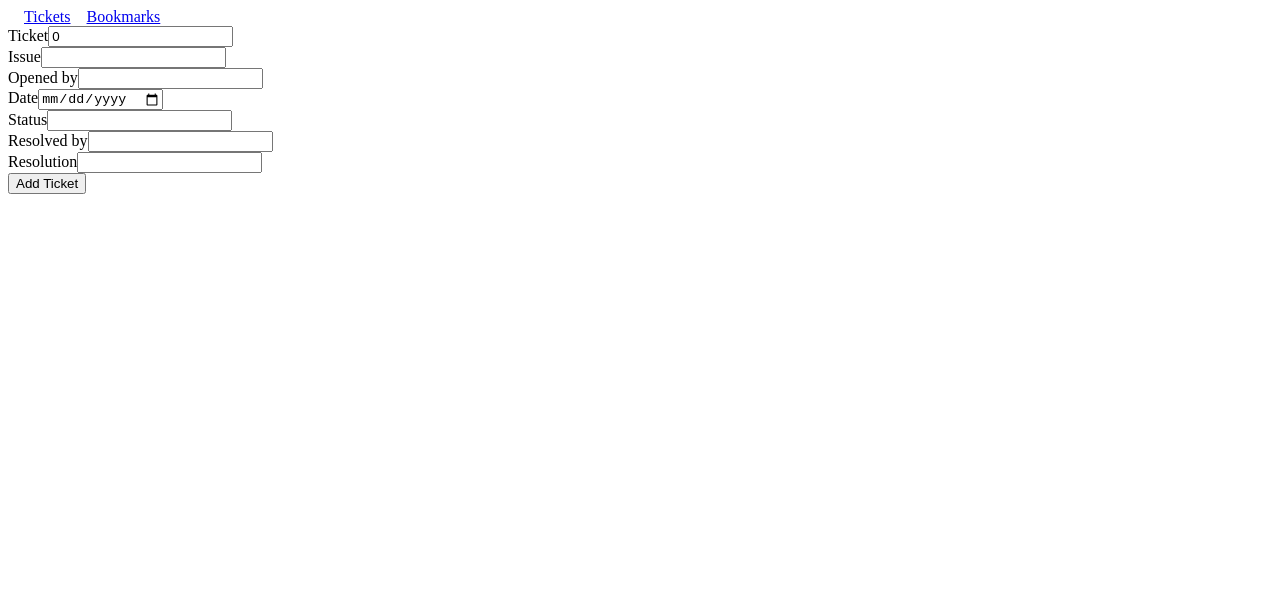
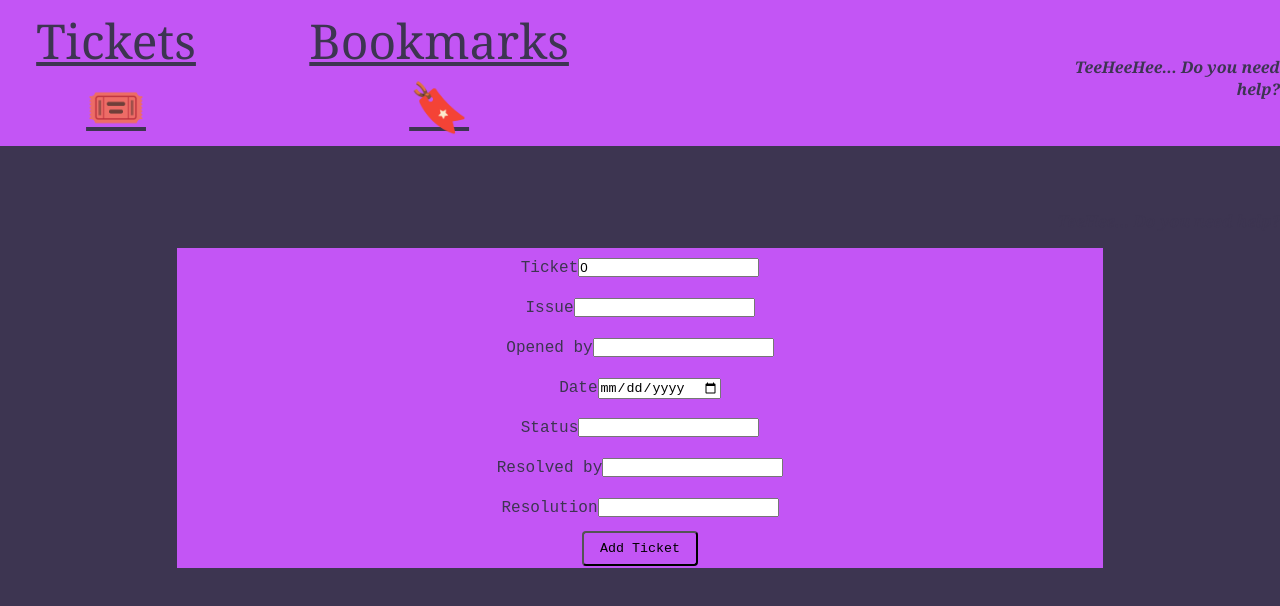
Before and after one commit to AimeeRzepka/Help-Desk-Ticket-System, an Angular app: page /add-ticket in a window 1280 px wide. Shown: the top 606 px of the page. Built offline with nearby package versions, Linux system fonts and the light colour scheme; no server answers.

Commit message:
added css

```diff
--- a/src/app/add-ticket/add-ticket.component.css
+++ b/src/app/add-ticket/add-ticket.component.css
@@ -0,0 +1,36 @@
+button {
+    padding-left: 1rem;
+    padding-right: 1rem;
+    padding-top: 0.5rem;
+    padding-bottom: 0.5rem;
+    border-radius: 0.25rem;
+    background-color: #c355f5;
+    cursor: pointer;
+    font-family: 'Courier New', Courier, monospace;
+
+
+  }
+
+  :host {
+    display: flex;
+    flex-direction: column;
+    align-items: center;
+    justify-content: left;
+    height: 100%;
+    width: 100%;
+    background-color: #3d3551;
+    font-family: "Courier New", monospace;
+    color:#3d3551;
+    font-size: 1rem;
+    line-height: 2.5;
+    padding: 1rem
+
+  }
+
+  form {
+    background-color: #c355f5;
+    padding-left: 20rem;
+    padding-right: 20rem;
+
+
+  }
--- a/src/app/app.component.css
+++ b/src/app/app.component.css
@@ -1,10 +1,47 @@
 nav {
-    padding-left: 1rem;
-    display: flex;
-    gap: 1rem;
-  }
+  display: flex;
+  gap: 5rem;
+  padding-left: 1rem;
+  padding-top: 0.5rem;
+  padding-bottom: 0.5rem;
+  background-color: #c355f5;
+  text-align: center;
 
   a {
+    text-decoration: underline;
+    color: #3d3551;
     cursor: pointer;
-    text-decoration: underline;
+    font-family: "Georgia", sans-serif;
+    font-size: 3rem;
+    ;
+
+
+    &:visted {
+      color: rgb(201, 28, 201);
+    }
+
+    &:hover {
+      color: #f1fa3c
+    }
   }
+}
+
+main {
+  width: 100vw;
+  height: 96vh;
+  background-color: #3d3551;
+  padding-top: 1rem;
+  font-size: .25rem;
+  text-align: center;
+}
+
+h1 {
+  color:#3d3551;
+  font-style: italic;
+  font-family: Georgia, 'Times New Roman', Times, serif;
+  text-align: right;
+  padding-left: 25rem;
+  padding-top: 3rem;
+  font-size: 1rem;
+  ;
+}
--- a/src/app/app.component.html
+++ b/src/app/app.component.html
@@ -1,8 +1,10 @@
 <nav>
-    <a [routerLink]="'/tickets'">Tickets</a>
-    <a [routerLink]="'/bookmarks'">Bookmarks</a>
+    <a [routerLink]="'/tickets'">Tickets 🎟️</a>
+    <a [routerLink]="'/bookmarks'">Bookmarks 🔖</a>
+    <h1>TeeHeeHee... Do you need help?</h1>
 </nav>
 
   <main>
+    <h1>TeeHee... Do you need help?</h1>
     <router-outlet />
   </main>
--- a/src/app/display_bookmarks/bookmarks.component.css
+++ b/src/app/display_bookmarks/bookmarks.component.css
@@ -0,0 +1,15 @@
+:host {
+    display: flex;
+    flex-direction: column;
+    align-items: left;
+    justify-content: center;
+    height: 100%;
+    width: 100%;
+    background-color: #3d3551;
+    font-family: "Courier New", monospace;
+    color: #f1fa3c;
+    font-size: 2rem;
+    line-height: 1.5;
+    padding: 1rem
+
+  }
--- a/src/app/display_bookmarks/bookmarks.component.html
+++ b/src/app/display_bookmarks/bookmarks.component.html
@@ -4,7 +4,7 @@
 		<tr>
 		  <th>Ticket ID</th>
 		  <th>User</th>
-		  <th>Bookmarked By</th>
+		  <th>Bookmarked</th>
 		</tr>
 	  </thead>
 	  <tbody>
--- a/src/app/display_tickets/tickets.component.css
+++ b/src/app/display_tickets/tickets.component.css
@@ -1,17 +1,24 @@
 :host {
     display: flex;
     flex-direction: column;
-    align-items: center;
+    align-items: left;
     justify-content: center;
     height: 100%;
     width: 100%;
-    background-color: #f5f5f5;
-    font-family: "Roboto", sans-serif;
-    color: #333;
+    background-color: #3d3551;
+    font-family: "Courier New", monospace;
+    color: #f1fa3c;
     font-size: 1rem;
-    line-height: 1.5;
-    padding: 1rem;
+    line-height: 2.5;
+    padding: 1rem
+
   }
+
+
+td:nth-child(7) {
+  width: 175px;
+}
+
 
   button {
     padding-left: 1rem;
@@ -19,6 +26,27 @@
     padding-top: 0.5rem;
     padding-bottom: 0.5rem;
     border-radius: 0.25rem;
-    background-color: white;
+    background-color: #c355f5;
     cursor: pointer;
+    font-family: 'Courier New', Courier, monospace;
+
+
   }
+
+  a {
+    text-decoration: underline;
+    color: #c355f5;
+    cursor: pointer;
+    font-family: "Courier New", monospace;
+    font-size: 2rem;
+    align-items: center;
+
+
+    &:visted {
+      color: rgb(201, 28, 201);
+    }
+
+    &:hover {
+      color: #f1fa3c
+    }
+  }
--- a/src/app/display_tickets/tickets.component.html
+++ b/src/app/display_tickets/tickets.component.html
@@ -41,7 +41,7 @@
 				<button (click)="deleteTicket(ticket.id)">🗑️</button>
 			</td>
 			<td>
-				<button (click)="addBookmark(ticket.id, 'Angela')">💜</button>
+				<button (click)="addBookmark(ticket.id, 'Angela')">🔖</button>
 			</td>
 		  </tr>
 		}
--- a/src/index.html
+++ b/src/index.html
@@ -2,7 +2,7 @@
 <html lang="en">
 <head>
   <meta charset="utf-8">
-  <title>HelpDesk</title>
+  <title>HelpTeeHee👩‍💻</title>
   <base href="/">
   <meta name="viewport" content="width=device-width, initial-scale=1">
   <link rel="icon" type="image/x-icon" href="favicon.ico">
--- a/src/styles.css
+++ b/src/styles.css
@@ -1 +1,6 @@
 /* You can add global styles to this file, and also import other style files */
+* {
+    margin: 0;
+    padding: 0;
+    box-sizing: border-box;
+  }
```
